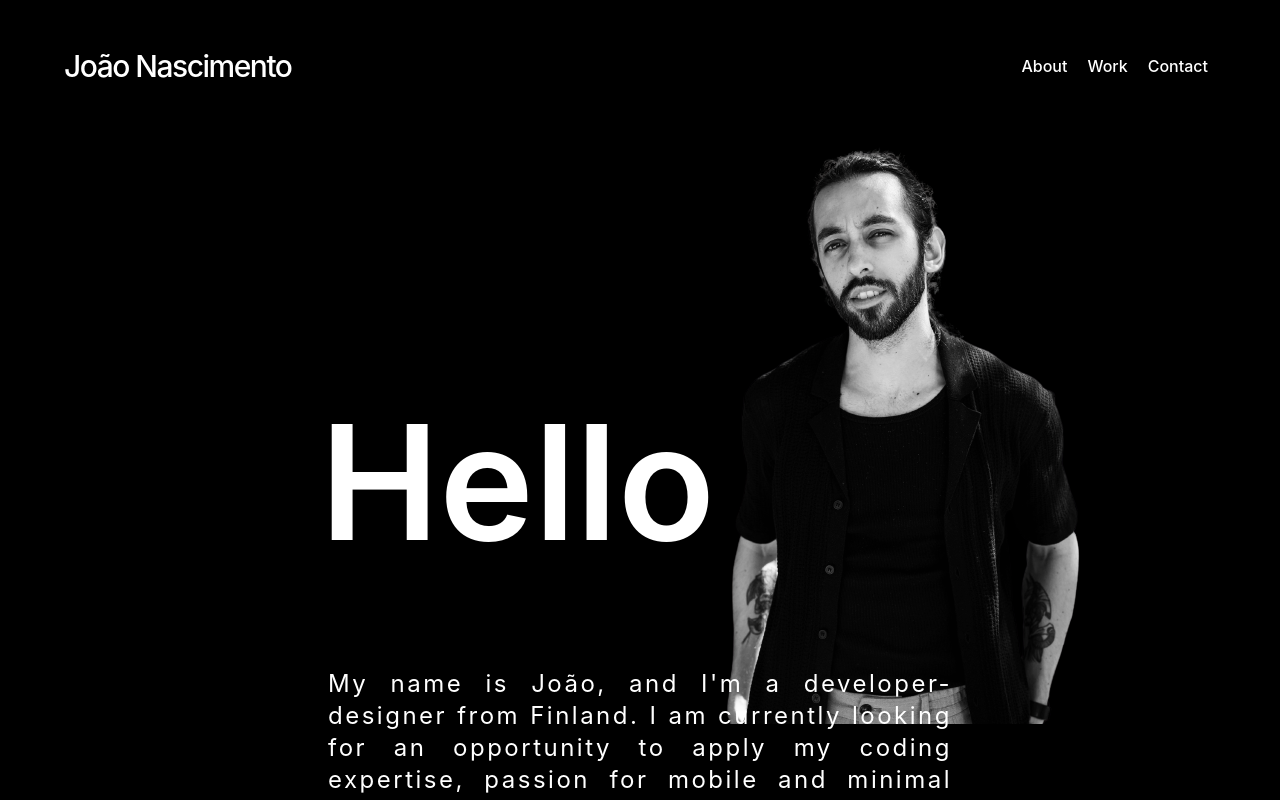
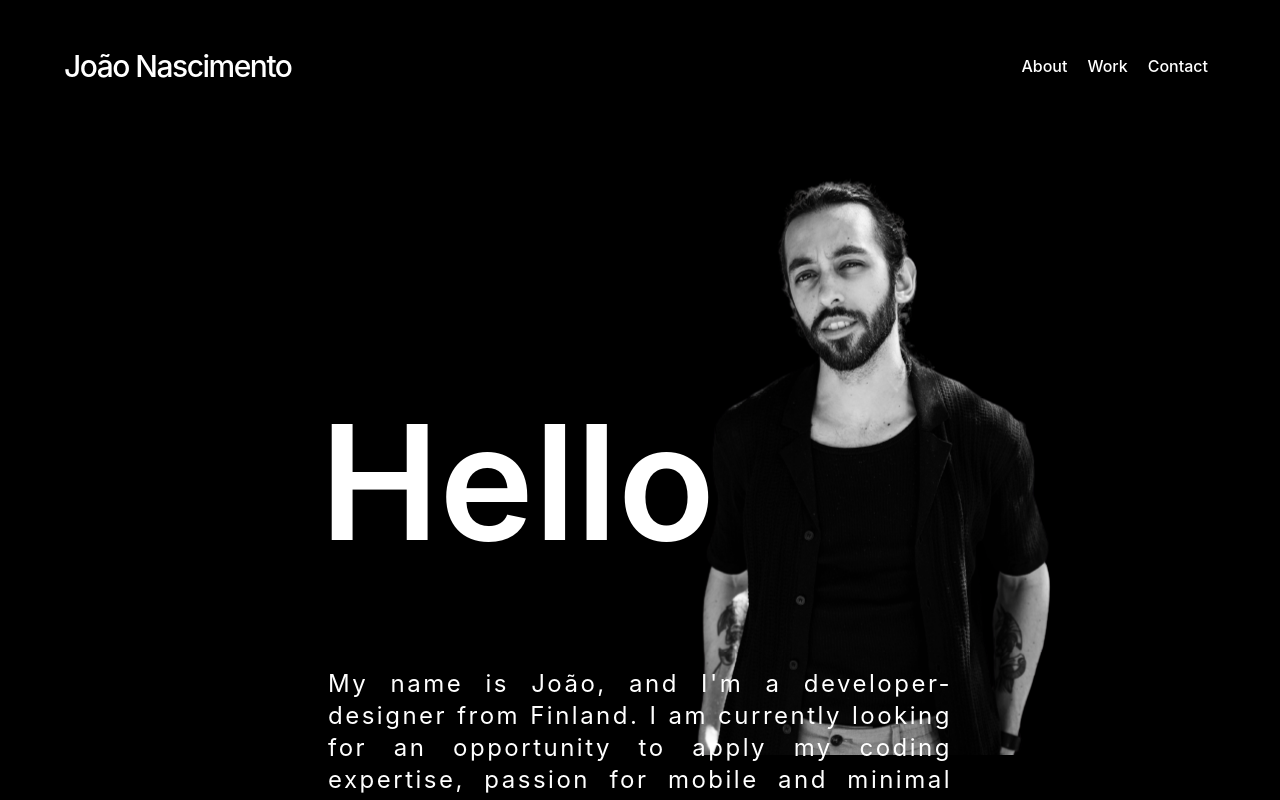
Before and after one commit to nascimento-jgb/my-portfolio, a React (Create React App) app: page /about in a window 1280 px wide. Shown: the top 800 px of the page. Built offline with nearby package versions, Linux system fonts and the light colour scheme.

Commit message:
image adjustament

```diff
--- a/src/components/AboutAnimation.js
+++ b/src/components/AboutAnimation.js
@@ -53,7 +53,8 @@ const AboutAnimation = () => {
 		</div>
 		  {animationStep >= 3 && (
 			<img
-			className="max-w-full opacity-90 absolute top-0 right-0 z-10 animate-step3 mt-4 pr-44"
+			className="max-w-full opacity-90 absolute top-0 right-0 z-10 animate-step3 mt-1 md:mt-2 lg:mt-4 pr-44 md:pr-30 lg:pr-44
+				-translate-x-[-50%] -translate-y-[-5%] md:-translate-y-[-5%] md:-translate-x-[-5%] lg:-translate-y-[-5%] lg:-translate-x-[5%]"
 			src="flipped-profile.png"
 			alt="Description"
 		  />
```
Also changed, not shown: src/components/Contact.js (+0 -7 lines).
